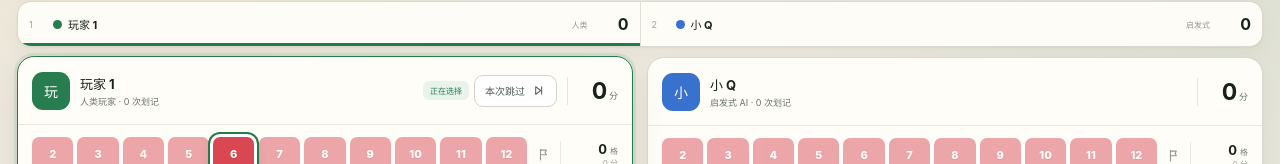
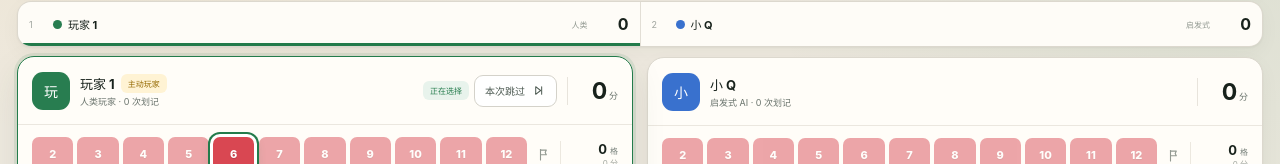
Before and after one commit to 0x0079/Qwixx, a React (Vite) app: page / in a window 1280 px wide. Both pictures are taken after a click on the button "开始游戏". Shown: the part 248-412 px from the top of the page. Built offline with nearby package versions, Linux system fonts and the light colour scheme.

Commit message:
bugfix: anchor active status beside player name

```diff
--- a/src/ui/App.tsx
+++ b/src/ui/App.tsx
@@ -721,12 +721,14 @@ function PlayerCard({ game, playerIdx, name, kind, isActor, isActive, markable,
       <div className="card-head">
         <span className={`player-avatar avatar-${playerIdx % 5}`} aria-hidden="true">{name.charAt(0)}</span>
         <div className="card-player">
-          <strong>{name}</strong>
+          <div className="player-name-line">
+            <strong>{name}</strong>
+            {isActive && <span className="badge active-player-badge">主动玩家</span>}
+          </div>
           <span>{KIND_LABEL[kind]} · {totalMarks} 次划记</span>
         </div>
         <div className="card-badges">
           {isActor && <span className="badge actor-badge">正在选择</span>}
-          {!isActor && isActive && <span className="badge">主动玩家</span>}
           {lucky && <span className="lucky-badge">⭐ {lucky.join(' / ')}</span>}
           {onSkip && (
             <button className="card-skip-button" type="button" aria-label={`${skipLabel}，${name}`} onClick={onSkip}>
--- a/src/ui/styles.css
+++ b/src/ui/styles.css
@@ -584,14 +584,16 @@ summary:focus-visible,
 .card-head { min-height: 68px; display: flex; align-items: center; gap: 10px; padding: 12px 14px; border-bottom: 1px solid #ebe7df; }
 .card-head .player-avatar { width: 38px; height: 38px; border-radius: 11px; }
 .card-player { display: grid; min-width: 0; gap: 2px; }
+.player-name-line { display: flex; align-items: center; min-width: 0; gap: 6px; }
 .card-player strong { overflow: hidden; text-overflow: ellipsis; white-space: nowrap; font-size: 13px; }
-.card-player span { color: var(--muted); font-size: 9px; }
+.card-player > span { color: var(--muted); font-size: 9px; }
 .card-badges { display: flex; align-items: center; gap: 5px; margin-left: auto; }
 .card-skip-button { min-height: 32px; padding: 0 10px; border-color: #d4d2ca; background: white; color: #4f5c54; border-radius: 9px; font-size: 10px; }
 .card-skip-button:hover { border-color: var(--green); background: var(--green-soft); color: var(--green-dark); transform: translateX(1px); }
 .card-skip-button .icon { width: 13px; height: 13px; }
 .badge, .lucky-badge { padding: 4px 7px; border-radius: 6px; font-size: 8px; font-weight: 750; white-space: nowrap; }
 .badge { background: #fff3d4; color: #946900; }
+.active-player-badge { flex: 0 0 auto; }
 .actor-badge { background: var(--green-soft); color: var(--green); }
 .lucky-badge { background: #fff7de; color: #916d0d; }
 .card-score { min-width: 51px; display: flex; align-items: baseline; justify-content: flex-end; gap: 3px; padding-left: 9px; border-left: 1px solid #e8e4dc; }
```
Also changed, not shown: 1 other file (tests, documents, lock files or other folders).
